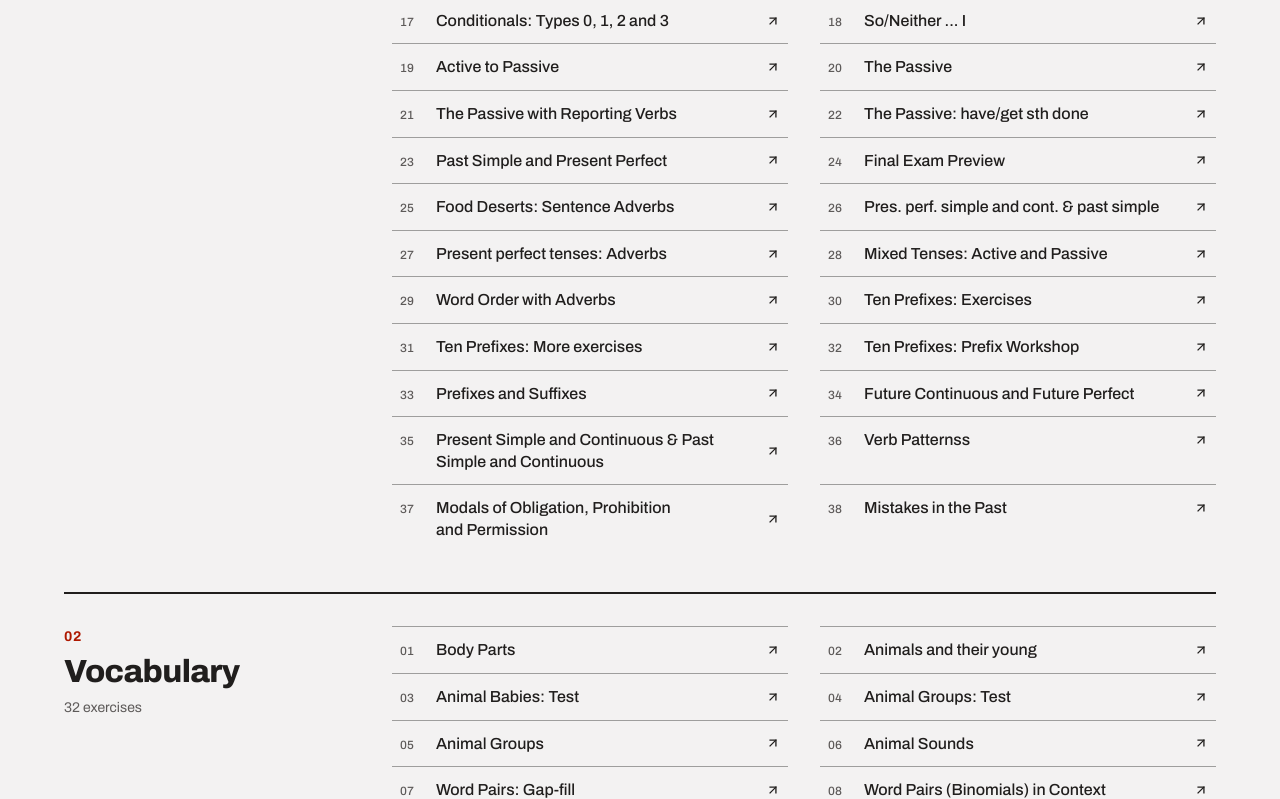
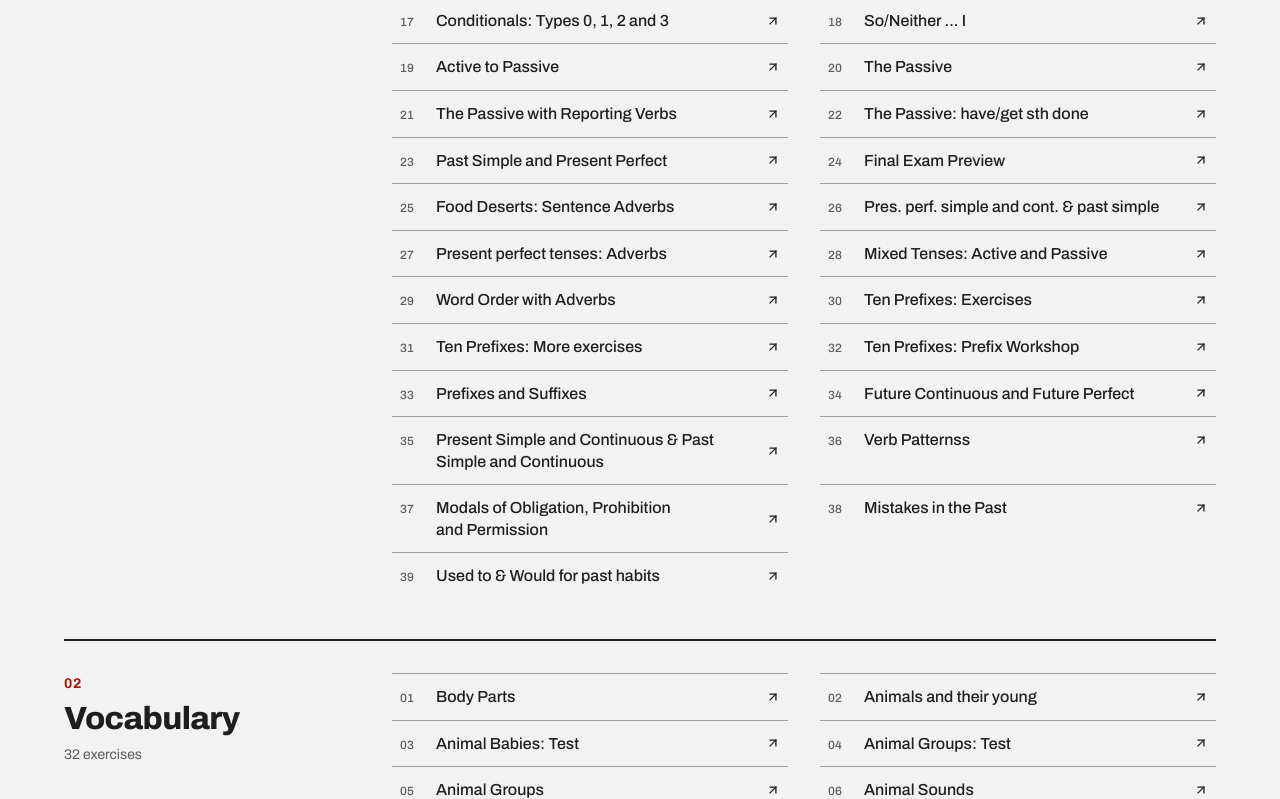
Before and after one commit to MrChurchman-English/exercises, a plain HTML site: page index.html in a window 1280 px wide. Shown: the part 770-1569 px from the top of the page. Drawn offline with Linux system fonts and the light colour scheme.

Commit message:
Add link for 'Used to & Would for past habits'

```diff
--- a/index.html
+++ b/index.html
@@ -61,6 +61,7 @@ const DATA = [
     ['Verb Patternss','verb-patterns.html'],
     ['Modals of Obligation, Prohibition and Permission','modal-mission.html'],
     ['Mistakes in the Past','Mistakes_in_the_past_practice.html'],
+    ['Used to & Would for past habits','Used_to_and_Would_Interactive.html'],
   ]],
   ['Vocabulary', [
     ['Body Parts','body_parts.html'],
```
